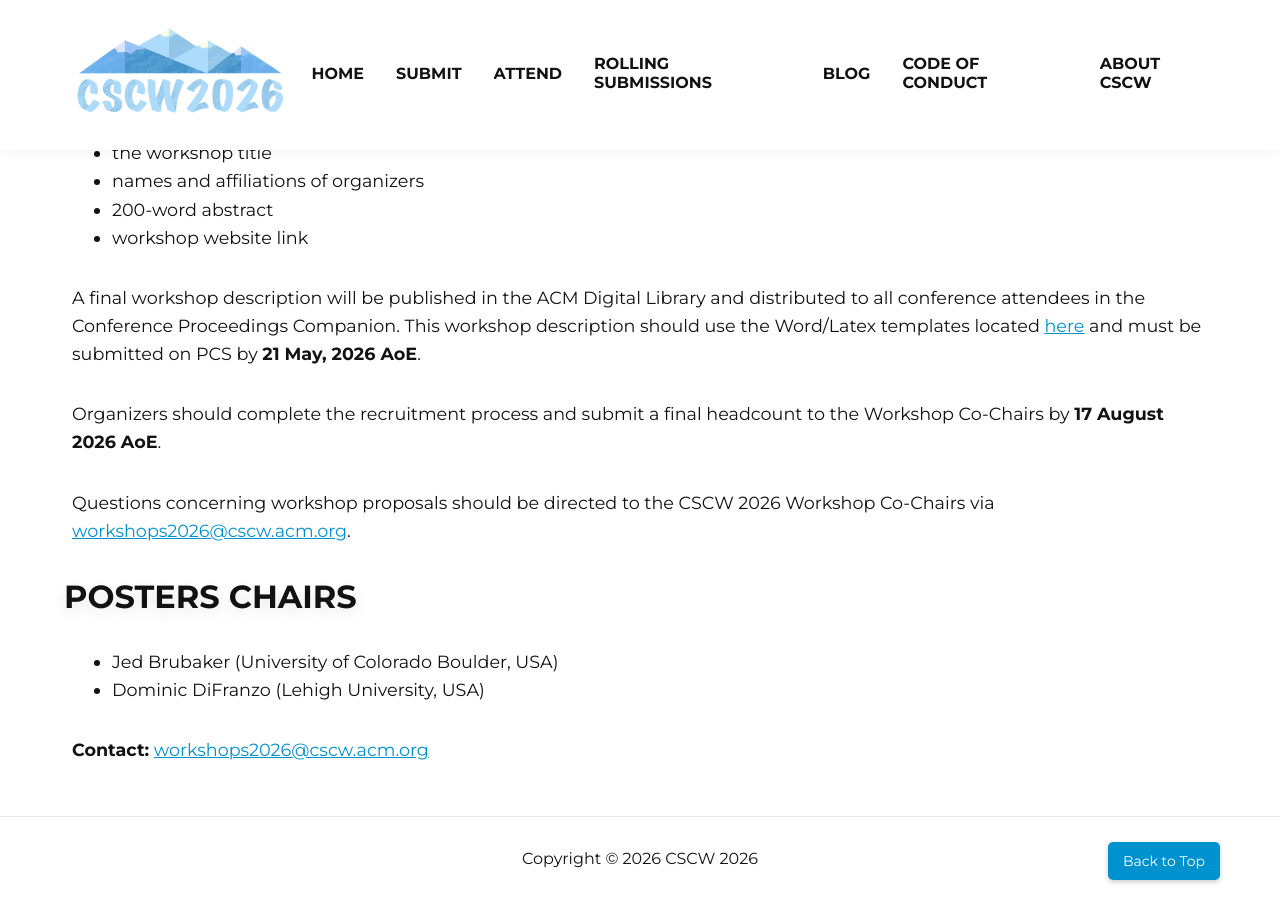
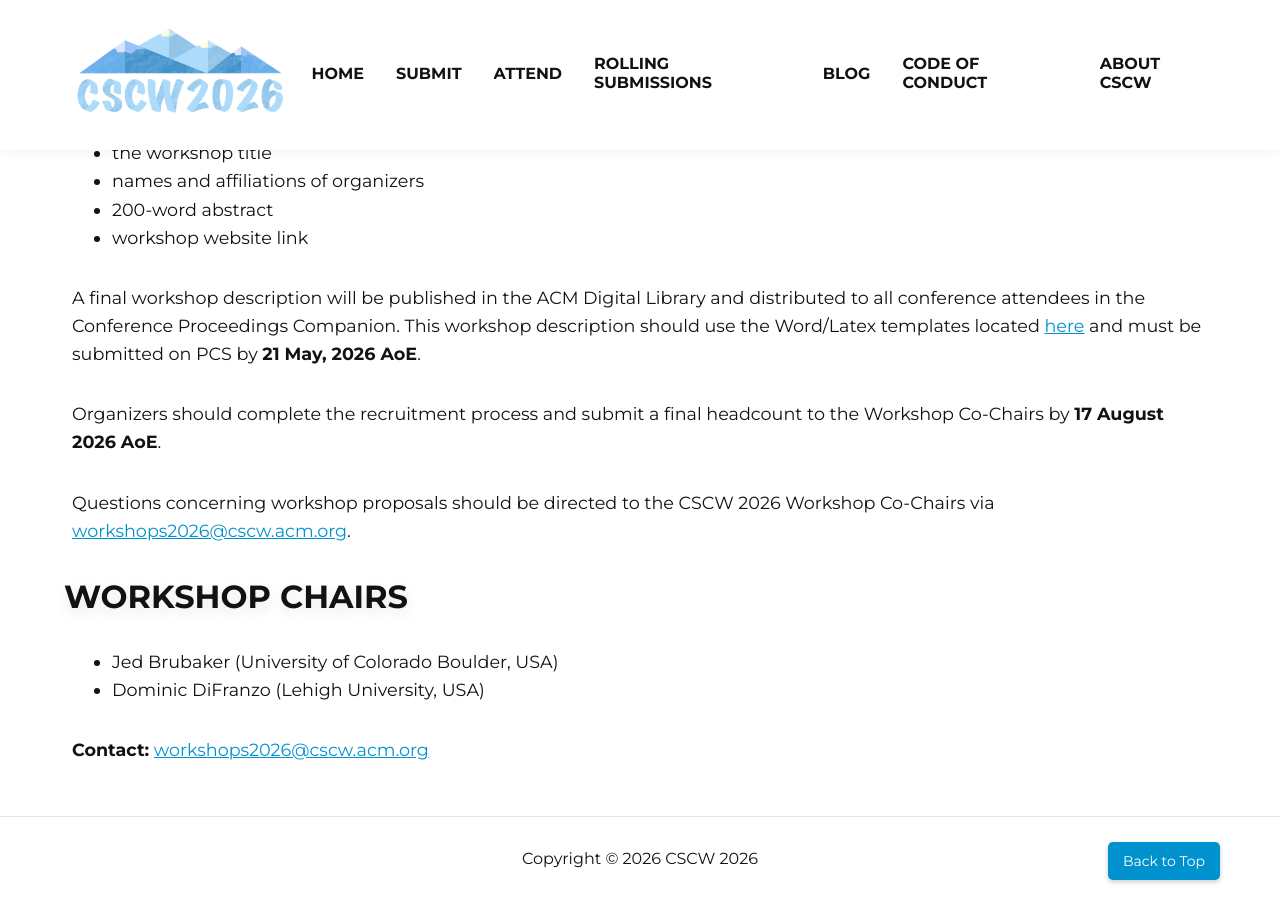
Before and after one commit to anthonypinter/cscw2026-website, a Jekyll site: the page built from workshops.html, in a window 1280 px wide and 900 px high, scrolled down 2678 px. Built offline with Jekyll 4.4.1, drawn with Linux system fonts in a browser that asks for light colours.

Commit message:
Update workshops.html

```diff
--- a/workshops.html
+++ b/workshops.html
@@ -130,7 +130,7 @@ section_id: home
           Questions concerning workshop proposals should be directed to the CSCW 2026 Workshop Co-Chairs via <a href="mailto:workshops2026@cscw.acm.org">workshops2026@cscw.acm.org</a>.
        </div>
 
-       <h2>POSTERS CHAIRS</h2>
+       <h2>WORKSHOP CHAIRS</h2>
 
        <div class="page-text">
         <ul class="bullet-list">
```
